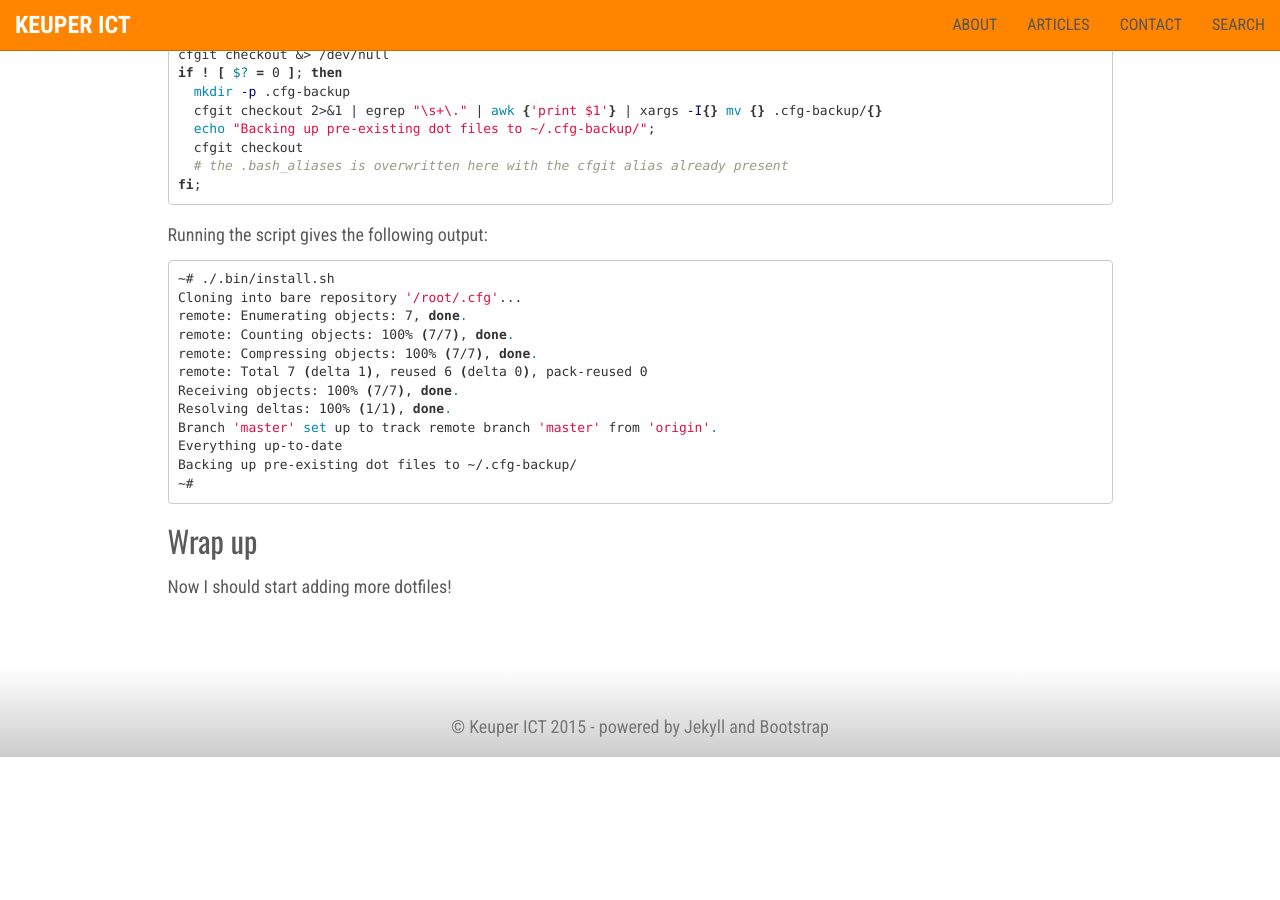
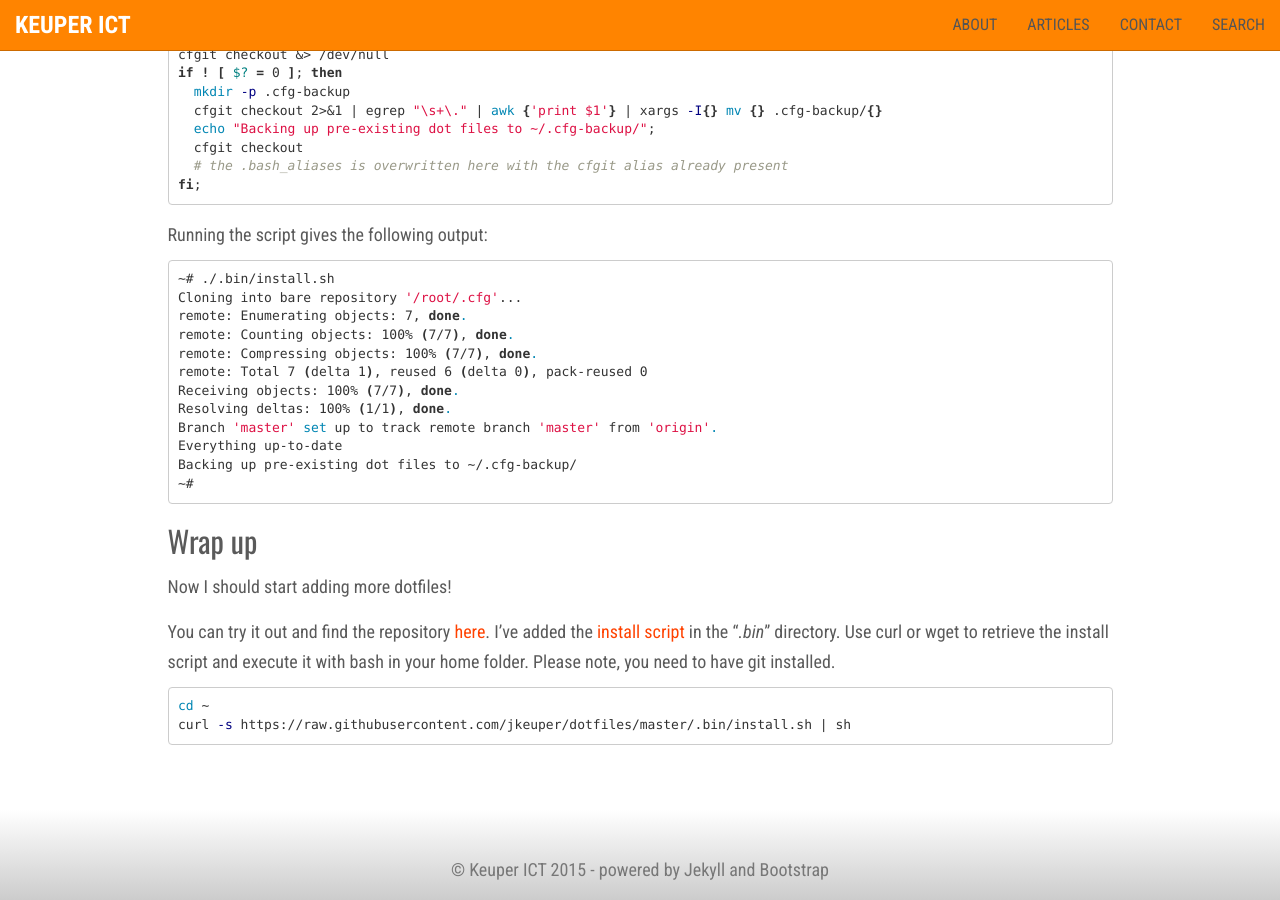
Before and after one commit to jkeuper/jkeuper.github.io, a Jekyll site: the page built from _posts/2019-11-21-linux-dotfiles.md, in a window 1280 px wide and 900 px high, scrolled down 2016 px. Built offline with Jekyll 4.4.1, drawn with Linux system fonts in a browser that asks for light colours; nearby versions of some CDN libraries; before the commit the page ends 2773 px from its top, so only the background shows below that.

Commit message:
Added steps to use the dotfiles

````diff
--- a/_posts/2019-11-21-linux-dotfiles.md
+++ b/_posts/2019-11-21-linux-dotfiles.md
@@ -98,3 +98,14 @@ Backing up pre-existing dot files to ~/.cfg-backup/
 
 ## Wrap up
 Now I should start adding more dotfiles!
+
+You can try it out and find the repository [here](https://github.com/jkeuper/dotfiles).
+I've added the [install script](https://github.com/jkeuper/dotfiles/tree/master/.bin)
+in the "_.bin_" directory. Use curl or wget to retrieve the install script
+and execute it with bash in your home folder. Please note, you need to have
+git installed.
+
+```bash
+cd ~
+curl -s https://raw.githubusercontent.com/jkeuper/dotfiles/master/.bin/install.sh | sh
+```
````
